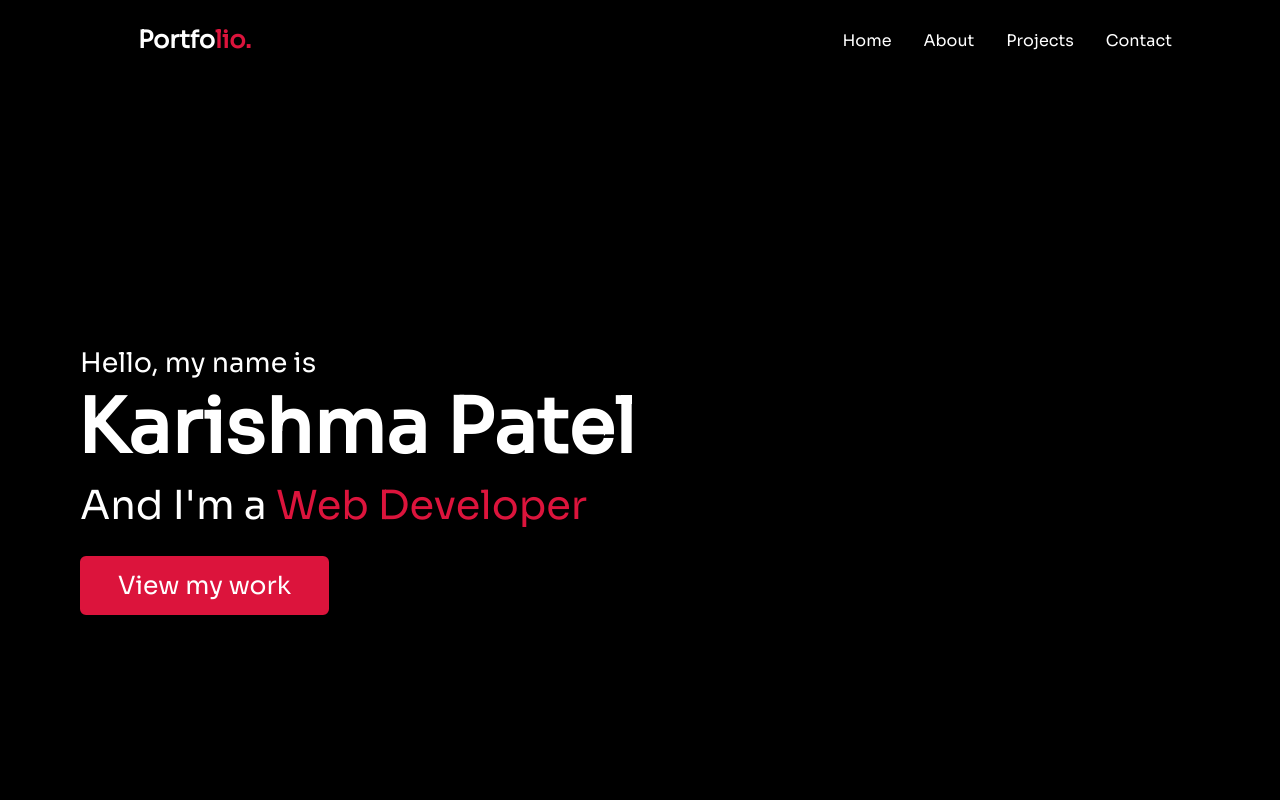
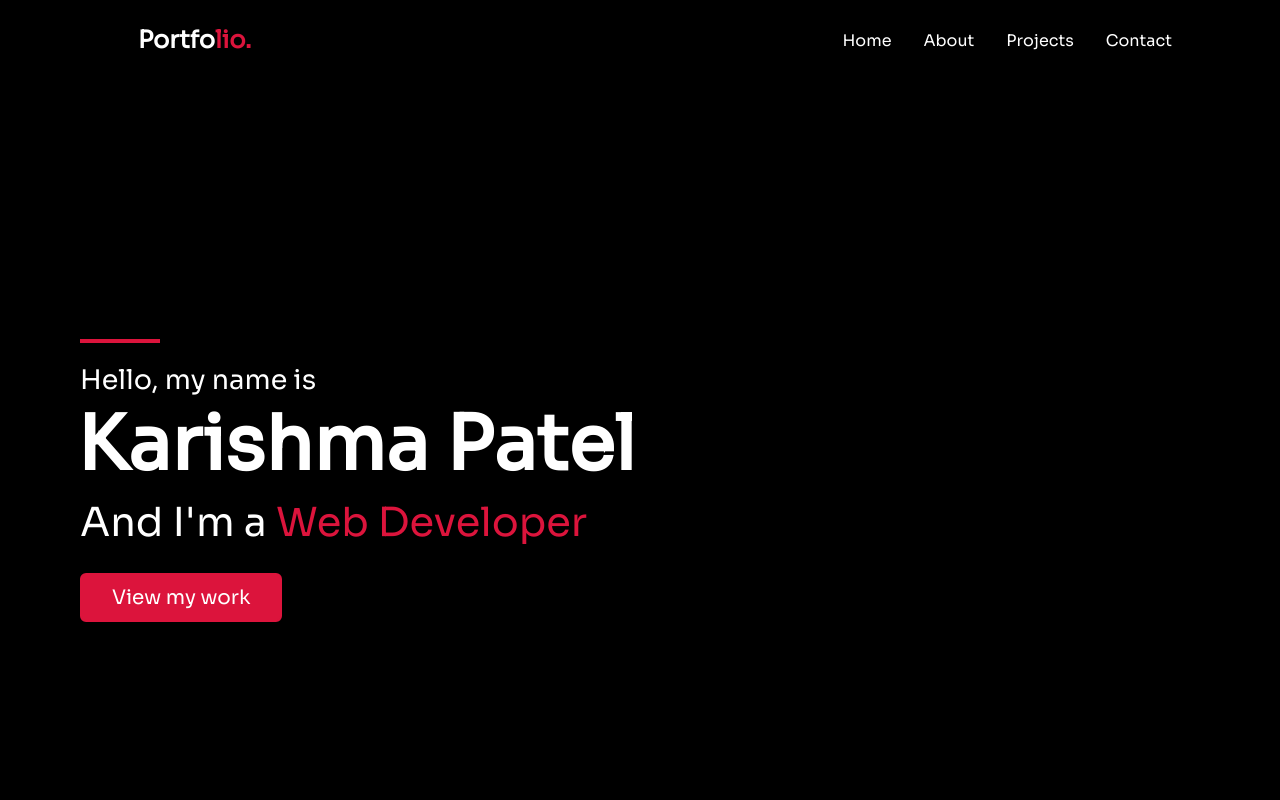
Before and after one commit to karishmapatel27/Portfolio, a React (Create React App) app: page / in a window 1280 px wide. Shown: the top 800 px of the page. Built offline with nearby package versions, Linux system fonts and the light colour scheme.

Commit message:
add social media links to footer

```diff
--- a/public/main.css
+++ b/public/main.css
@@ -195,8 +195,8 @@ section .title::after{
     display: inline-block;
     background: crimson;
     color: #fff;
-    font-size: 25px;
-    padding: 12px 36px;
+    font-size: 20px;
+    padding: 10px 30px;
     margin-top: 20px;
     font-weight: 400;
     border-radius: 6px;
@@ -206,6 +206,13 @@ section .title::after{
 .home .home-content a:hover{
     color: crimson;
     background: none;
+}
+
+.underline {
+    width: 5rem;
+    height: 0.25rem;
+    margin-bottom: 1.25rem;
+    background: crimson;
 }
 
 /* about section styling */
@@ -455,6 +462,21 @@ footer{
     text-decoration: none;
 }
 
+.social-link {
+    font-size: 1.75rem;
+    color: white;
+    transition: all 0.3s linear;
+    padding: 0.7rem;
+}
+.social-link:hover {
+    color: crimson;
+}
+
+.social-media-links{
+    margin: 2rem;
+}
+
+
 /* responsive media query start */
 @media (max-width: 1300px) {
     .home .max-width{
--- a/src/components/Footer.js
+++ b/src/components/Footer.js
@@ -1,8 +1,23 @@
 import React from 'react'
+import {
+  FaLinkedin,
+  FaFontAwesome,
+} from "react-icons/fa"
+import { GoMarkGithub } from 'react-icons/go'
 
 const Footer = () => {
   return (
     <footer>
+      <div className="social-media-links">
+        <a href="https://www.linkedin.com/in/karishma-patel27/"
+          className="social-link" rel="noreferrer" target="_blank">
+          <FaLinkedin />
+        </a>
+        <a href="https://github.com/karishmapatel27"
+          className="social-link" rel="noreferrer" target="_blank">
+          <GoMarkGithub />
+        </a>
+      </div>
       <span>Created By <span className="footer-name">Karishma Patel</span> | <span className="far fa-copyright"></span> 2020 All rights reserved.</span>
     </footer>
   )
```
